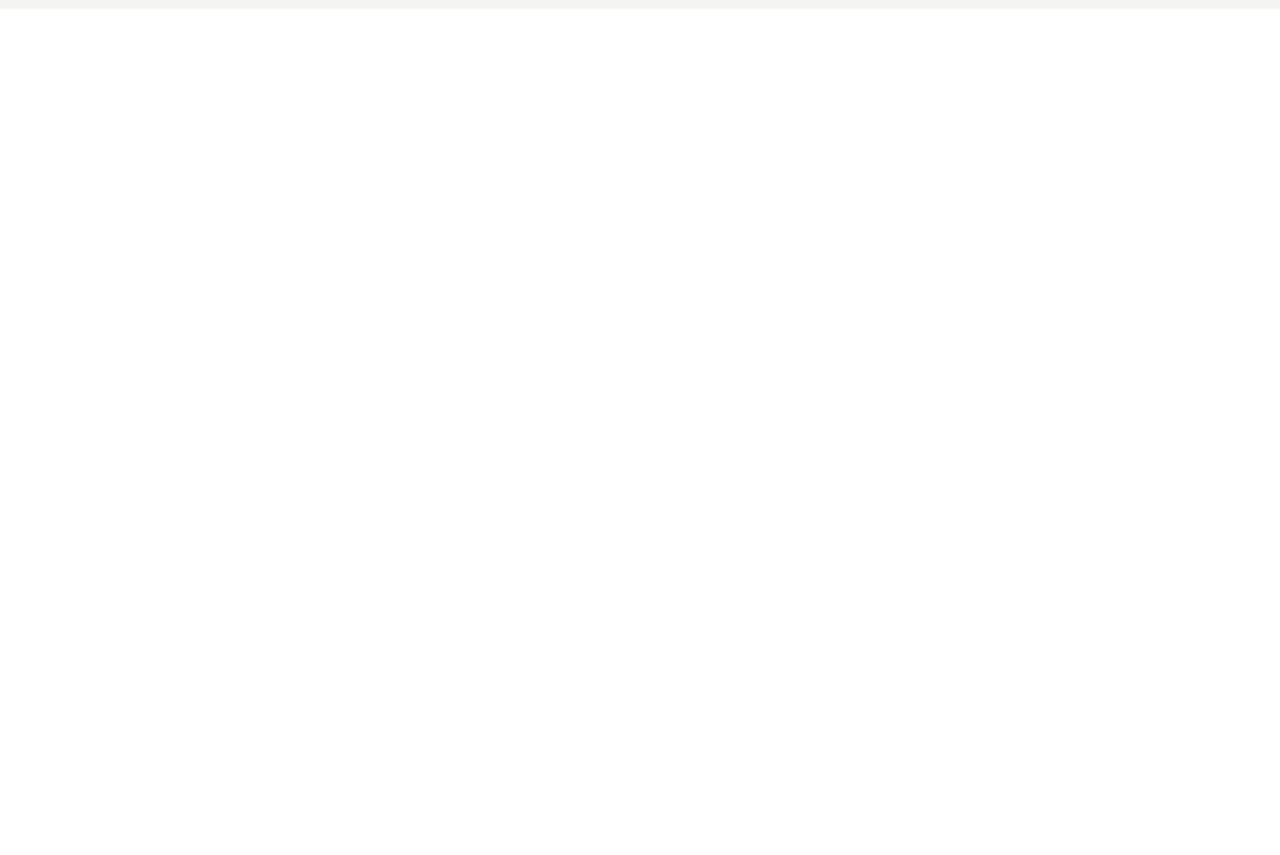
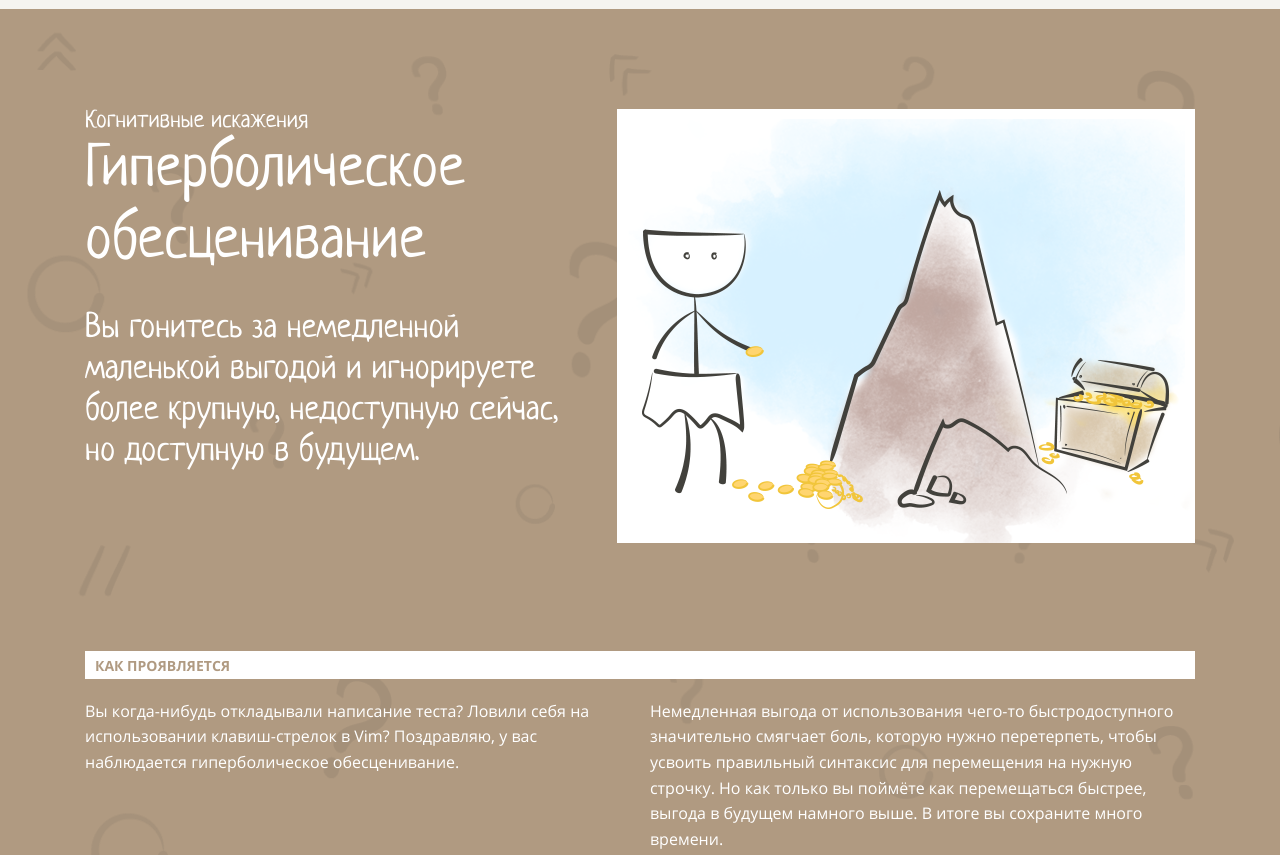
Before and after one commit to aleksandrchusovitin/layout-designer-project-lvl1, a website: page src/index.html in a window 1280 px wide. Shown: the part 5380-6235 px from the top of the page. Before the commit the page ends 5789 px from the top, so only its background shows below. Drawn offline with Linux system fonts and the light colour scheme.

Commit message:
add huperbolic-depreciation section

```diff
--- a/src/index.html
+++ b/src/index.html
@@ -154,9 +154,23 @@
       </div>
     </section>
 
-    <section class="hyperbolic-depreciation">
+    <section class="hyperbolic-depreciation background-basic card-white-text" id="hyperbolic-depreciation">
       <div class="container">
-
+        <div class="hyperbolic-depreciation-header card-header">
+          <div class="hyperbolic-depreciation-title-block card-title-block">
+            <p class="card-pre-title hyperbolic-depreciation-pre-title">Когнитивные искажения</p>
+            <h2 class="card-title white-text">Гиперболическое обесценивание</h2>
+            <p class="card-title-description hyperbolic-depreciation-card-title-description">Вы гонитесь за немедленной маленькой выгодой и игнорируете более крупную, недоступную сейчас, но доступную в будущем.</p>
+          </div>
+          <div class="hyperbolic-depreciation-image card-image">
+           <img src="../src/images/4.png" width="578" height="434" alt="hyperbolic-depreciation-logo">
+         </div>
+       </div>
+       <h4 class="card-how-does-bias card-how-does-bias-hyperbolic-depreciation">Как проявляется</h4>
+         <div class="card-description-container hyperbolic-depreciation-description">
+           <p class="card-description card-description-left">Вы когда-нибудь откладывали написание теста? Ловили себя на использовании клавиш-стрелок в Vim? Поздравляю, у вас наблюдается гиперболическое обесценивание.</p>
+           <p class="card-description card-description-right card-description-right-hyperbolic-depreciation">Немедленная выгода от использования чего-то быстродоступного значительно смягчает боль, которую нужно перетерпеть, чтобы усвоить правильный синтаксис для перемещения на нужную строчку. Но как только вы поймёте как перемещаться быстрее, выгода в будущем намного выше. В итоге вы сохраните много времени.</p>
+         </div>
       </div>
     </section>
 
--- a/src/styles/style.css
+++ b/src/styles/style.css
@@ -385,3 +385,24 @@ p {
 .card-description-right-distortion-of-novelty {
   padding-left: 10px;
 }
+
+.hyperbolic-depreciation {
+  position: relative;
+  z-index: -2;
+
+  background-color: var(--brown);
+}
+
+.hyperbolic-depreciation-card-title-description {
+  padding-right: 30px;
+}
+
+.card-how-does-bias-hyperbolic-depreciation {
+  color: var(--brown);
+
+  background-color: var(--white);
+}
+
+.card-description-right-hyperbolic-depreciation {
+  padding-left: 10px;
+}
```
